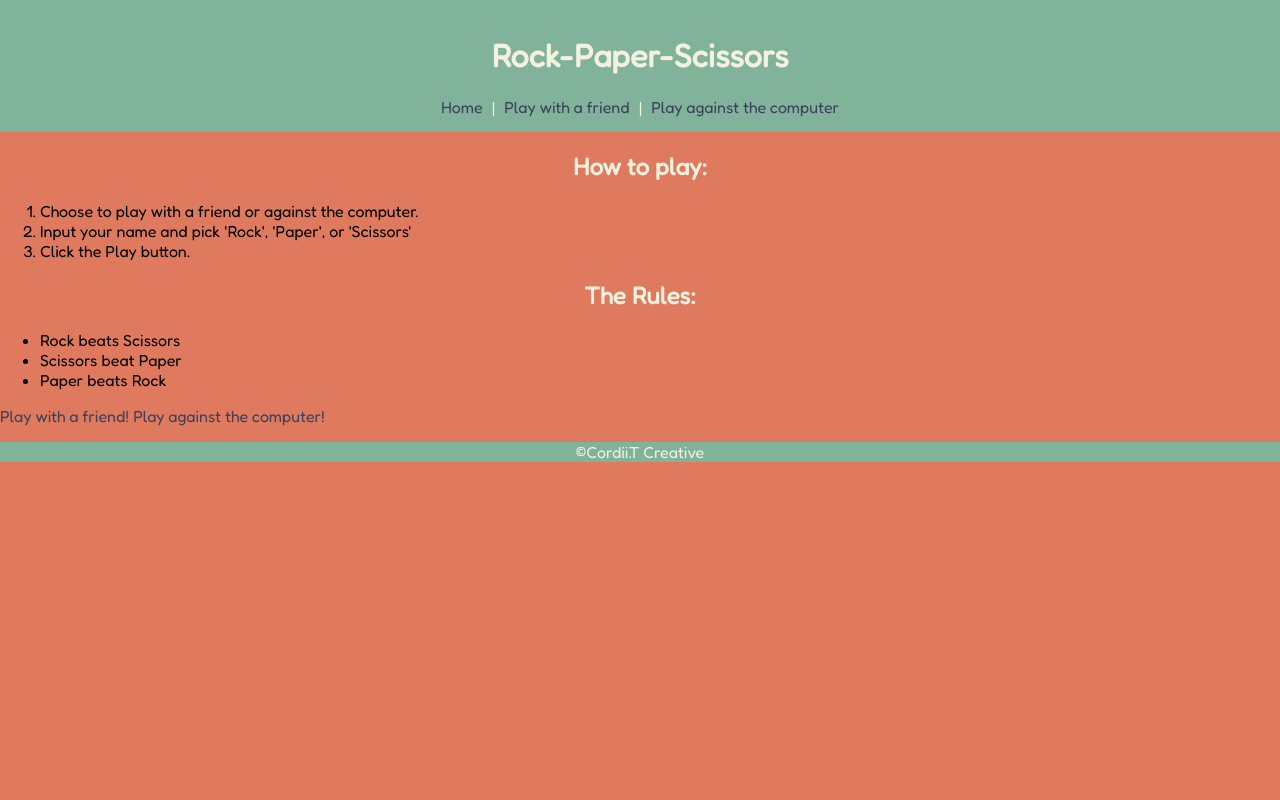
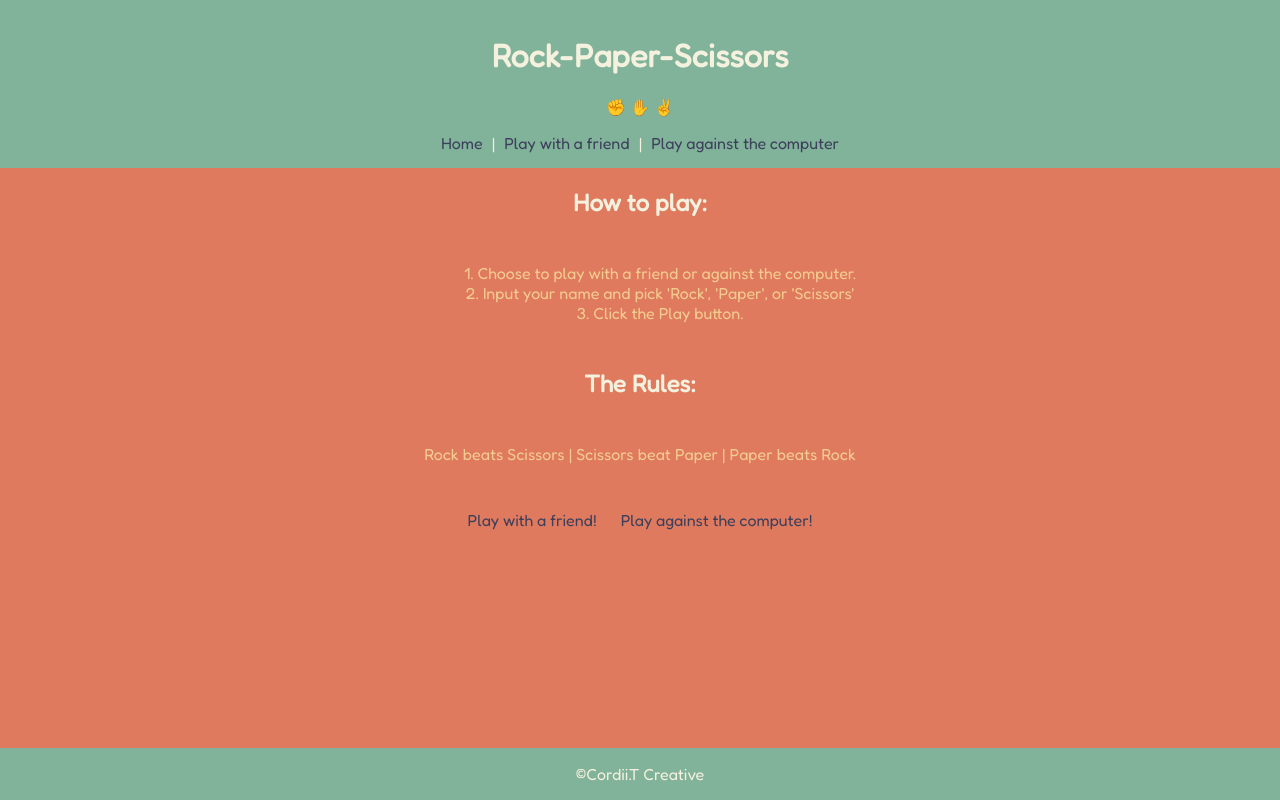
Before and after one commit to CordiiT14/Rock_Paper_Scissors, a Flask app: page /home in a window 1280 px wide. Run offline with Flask 2, Linux system fonts and the light colour scheme.

Commit message:
CSS is magical ;)

```diff
--- a/static/style.css
+++ b/static/style.css
@@ -24,12 +24,37 @@ body {
     font-family: 'Fredoka', sans-serif;
 }
 
+.play-again {
+    text-align: center;
+}
+
 footer {
+    position: fixed;
+    left: 0;
+    bottom: 0;
+    width: 100%;
     background-color: #81B29A;
     color: #F4F1DE;
     font-family: 'Fredoka', sans-serif;
     text-align: center;
 }
+
+/* Home */
+
+.rules-container {
+    display: flex;
+    flex-direction: column;
+    justify-content: center;
+    color: #F2CC8F;
+    text-align: center;
+    padding: 10px;
+}
+
+.rules-container li {
+    list-style-position: inside;
+}
+
+
 
 /* Play a game */
 
@@ -39,18 +64,26 @@ h2 {
 }
 
 .container {
-
+    display: flex;
+    align-items: center;
+    justify-content: center;
+    flex-direction: column;
 }
 
 .players {
+
     background-color: #F2CC8F;
-    max-width: 350px;
+    min-width: 350px;
     min-height: 150px;
     text-align: center;
     padding: 10px;
     margin: 5px;
     border-radius: 5px;
 
+}
+
+.players input{
+    margin: 10px;
 }
 
 /* Play submit */
@@ -62,15 +95,37 @@ h2 {
     border-radius: 5px;
     font-size: medium;
     padding: 5px;
+    margin: 15px;
+
+}
+
+.button:hover {
+    box-shadow: 2px 5px #3D405B;
+}
+
+/* results page */
 
 
+.winner {
+    font-size: large;
+    background-color: #F2CC8F;
+    color: #3D405B;
+    margin: 10px;
+    padding: 5px;
+    border-radius: 5px;
 }
+.play-again{
+    text-align: center;
+    margin: 20px;
+}
+
 
 /* It's a Draw */
 
 section a {
     text-decoration: none;
     color: #3D405B;
+    margin: 10px;
 }
 
 section a:hover {
--- a/templates/base.html
+++ b/templates/base.html
@@ -1,11 +1,13 @@
 <html>
     <head>
+        <meta charset="UTF-8">
         <title>{{ title }} - Rock Paper Scissors</title>
         <link rel="stylesheet" href="{{ url_for('static', filename='style.css') }}">
         <link href="https://fonts.googleapis.com/css2?family=Fredoka&display=swap" rel="stylesheet">
     </head>
     <header>
         <h1> Rock-Paper-Scissors </h1>
+        <p>&#9994; &#9995; &#9996;</p>
         <nav>
             <a href="/home"> Home</a> |
             <a href="/play">Play with a friend</a> |
--- a/templates/draw.html
+++ b/templates/draw.html
@@ -5,7 +5,8 @@
 <section class="container">
     <h2>It's a draw!</h2>
 
-    <a href="/play">Try Again - with a friend!</a> | <a href="/vscomputer"> Try Again - vs computer!</a>
+    <a href="/play">Try Again - with a friend!</a>
+    <a href="/vscomputer"> Try Again - vs computer!</a>
 </section>
 
 {% endblock %}
--- a/templates/home.html
+++ b/templates/home.html
@@ -4,20 +4,22 @@
 
 <section>
     <h2>How to play:</h2>
-    <ol>
-        <li>Choose to play with a friend or against the computer.</li>
-        <li>Input your name and pick 'Rock', 'Paper', or 'Scissors'</li>
-        <li>Click the Play button.</li>
+    <div class="rules-container">
+        <ol>
+            <li>Choose to play with a friend or against the computer.</li>
+            <li>Input your name and pick 'Rock', 'Paper', or 'Scissors'</li>
+            <li>Click the Play button.</li>
 
-    </ol>
+        </ol>
+    </div>
     <h2>The Rules:</h2>
-    <ul>
-        <li>Rock beats Scissors</li>
-        <li>Scissors beat Paper</li>
-        <li>Paper beats Rock</li>
-    </ul>
+    <div class="rules-container">
+
+        <p>Rock beats Scissors | Scissors beat Paper | Paper beats Rock</p>
+
+    </div>
 </section>
-<section>
+<section class="play-again">
     <a href="/play">Play with a friend!</a>
     <a href="/vscomputer">Play against the computer!</a>
 </section>
```
Also changed, not shown: templates/compresults.html (+6 -7 lines), templates/index.html (+9 -7 lines), templates/results.html (+6 -8 lines), templates/vscomputer.html (+6 -7 lines).
